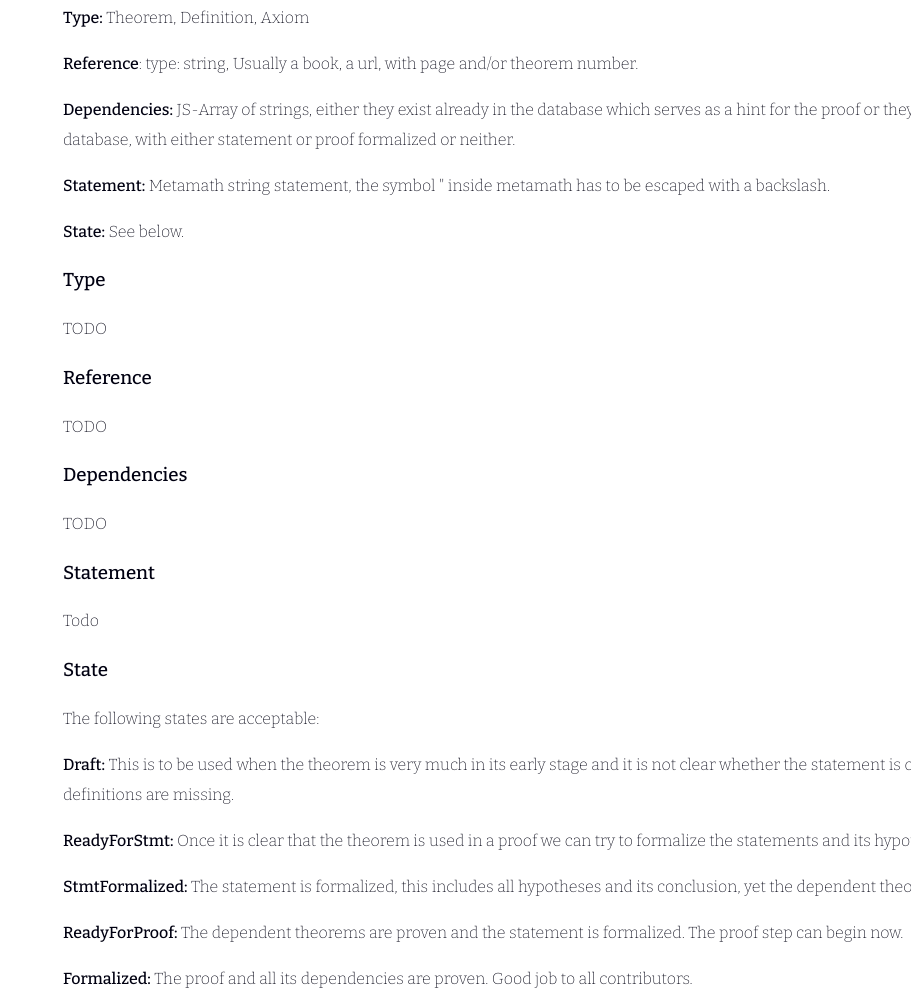
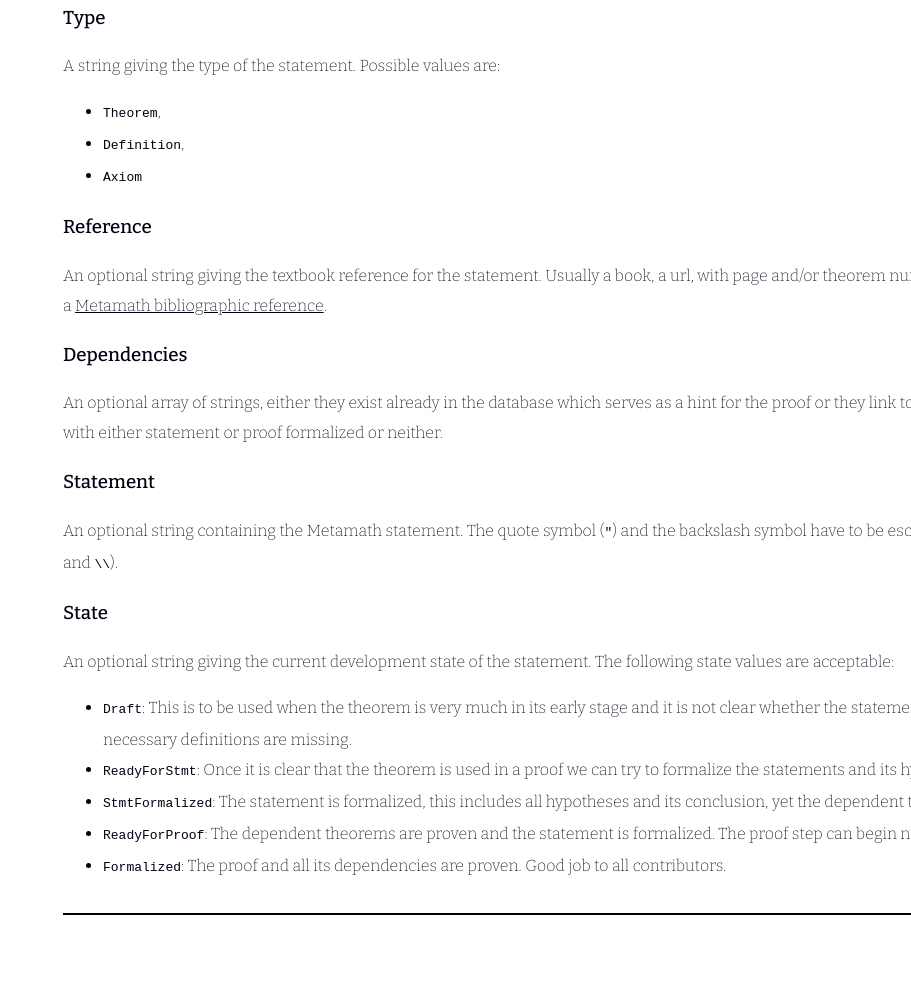
Before and after one commit to tirix/metamath-blueprints, a plain HTML site: page index.html in a window 1280 px wide. Shown: the part 1227-2224 px from the top of the page, without its empty margins (369-1280 px from the left). After the commit the page ends 2197 px from the top, so only its background shows below. Drawn offline with nearby package versions, Linux system fonts and the light colour scheme; some packages are replaced by stand-ins of ours.

Commit message:
Deploying to gh-pages from @ tirix/metamath-blueprints@184e5b7b2e7ccb997f842b56d8f5179537d1e48e 🚀

```diff
--- a/index.html
+++ b/index.html
@@ -78,26 +78,28 @@ state = "ReadyForProof"
 </code></pre>
 <p>The rest of the file can include e.g. an informal description of the proof or any useful hints.</p>
 <h2>Definition of Key-Value pairs</h2>
-<p><strong>Type:</strong> Theorem, Definition, Axiom</p>
-<p><strong>Reference</strong>: type: string, Usually a book, a url, with page and/or theorem number.</p>
-<p><strong>Dependencies:</strong> JS-Array of strings, either they exist already in the database which serves as a hint for the proof or they link to a lemma not in the database, with either statement or proof formalized or neither.</p>
-<p><strong>Statement:</strong> Metamath string statement, the symbol " inside metamath has to be escaped with a backslash.</p>
-<p><strong>State:</strong> See below.</p>
 <h3>Type</h3>
-<p>TODO</p>
+<p>A string giving the type of the statement. Possible values are:</p>
+<ul>
+<li><code>Theorem</code>,</li>
+<li><code>Definition</code>,</li>
+<li><code>Axiom</code></li>
+</ul>
 <h3>Reference</h3>
-<p>TODO</p>
+<p>An optional string giving the textbook reference for the statement. Usually a book, a url, with page and/or theorem number. This can be formatted as a <a href="https://us.metamath.org/mpeuni/mmset.html#bib">Metamath bibliographic reference</a>.</p>
 <h3>Dependencies</h3>
-<p>TODO</p>
+<p>An optional array of strings, either they exist already in the database which serves as a hint for the proof or they link to a lemma not in the database, with either statement or proof formalized or neither.</p>
 <h3>Statement</h3>
-<p>Todo</p>
+<p>An optional string containing the Metamath statement. The quote symbol (<code>"</code>) and the backslash symbol have to be escaped with a backslash (resp. <code>\"</code> and <code>\\</code>).</p>
 <h3>State</h3>
-<p>The following states are acceptable:</p>
-<p><strong>Draft:</strong> This is to be used when the theorem is very much in its early stage and it is not clear whether the statement is of use yet or that necessary definitions are missing.</p>
-<p><strong>ReadyForStmt:</strong> Once it is clear that the theorem is used in a proof we can try to formalize the statements and its hypotheses.</p>
-<p><strong>StmtFormalized:</strong> The statement is formalized, this includes all hypotheses and its conclusion, yet the dependent theorems are not yet proven.</p>
-<p><strong>ReadyForProof:</strong> The dependent theorems are proven and the statement is formalized. The proof step can begin now.</p>
-<p><strong>Formalized:</strong> The proof and all its dependencies are proven. Good job to all contributors.</p>
+<p>An optional string giving the current development state of the statement. The following state values are acceptable:</p>
+<ul>
+<li><code>Draft</code>: This is to be used when the theorem is very much in its early stage and it is not clear whether the statement is of use yet or that necessary definitions are missing.</li>
+<li><code>ReadyForStmt</code>: Once it is clear that the theorem is used in a proof we can try to formalize the statements and its hypotheses.</li>
+<li><code>StmtFormalized</code>: The statement is formalized, this includes all hypotheses and its conclusion, yet the dependent theorems are not yet proven.</li>
+<li><code>ReadyForProof</code>: The dependent theorems are proven and the statement is formalized. The proof step can begin now.</li>
+<li><code>Formalized</code>: The proof and all its dependencies are proven. Good job to all contributors.</li>
+</ul>
 </p>
 				<hr />
 			</div>
```
Also changed, not shown: Derivative of real logarithm (iset)/dvcnvre.html (+0 -4 lines), Derivative of real logarithm (iset)/dvrelog.html (+0 -4 lines), Derivative of real logarithm (iset)/dvres3.html (+0 -4 lines), Derivative of real logarithm (iset)/index.html (+2 -2 lines), Triangle Congruences/df-leag.html (+0 -4 lines), Triangle Congruences/index.html (+2 -2 lines), Triangle Congruences/tgaas.html (+0 -4 lines), Triangle Congruences/tgass.html (+0 -4 lines), Triangle Congruences/tgexta.html (+0 -4 lines), Triangle Congruences/tgtrcgras.html (+0 -4 lines), Triangle Congruences/tgtrltad.html (+0 -4 lines).
